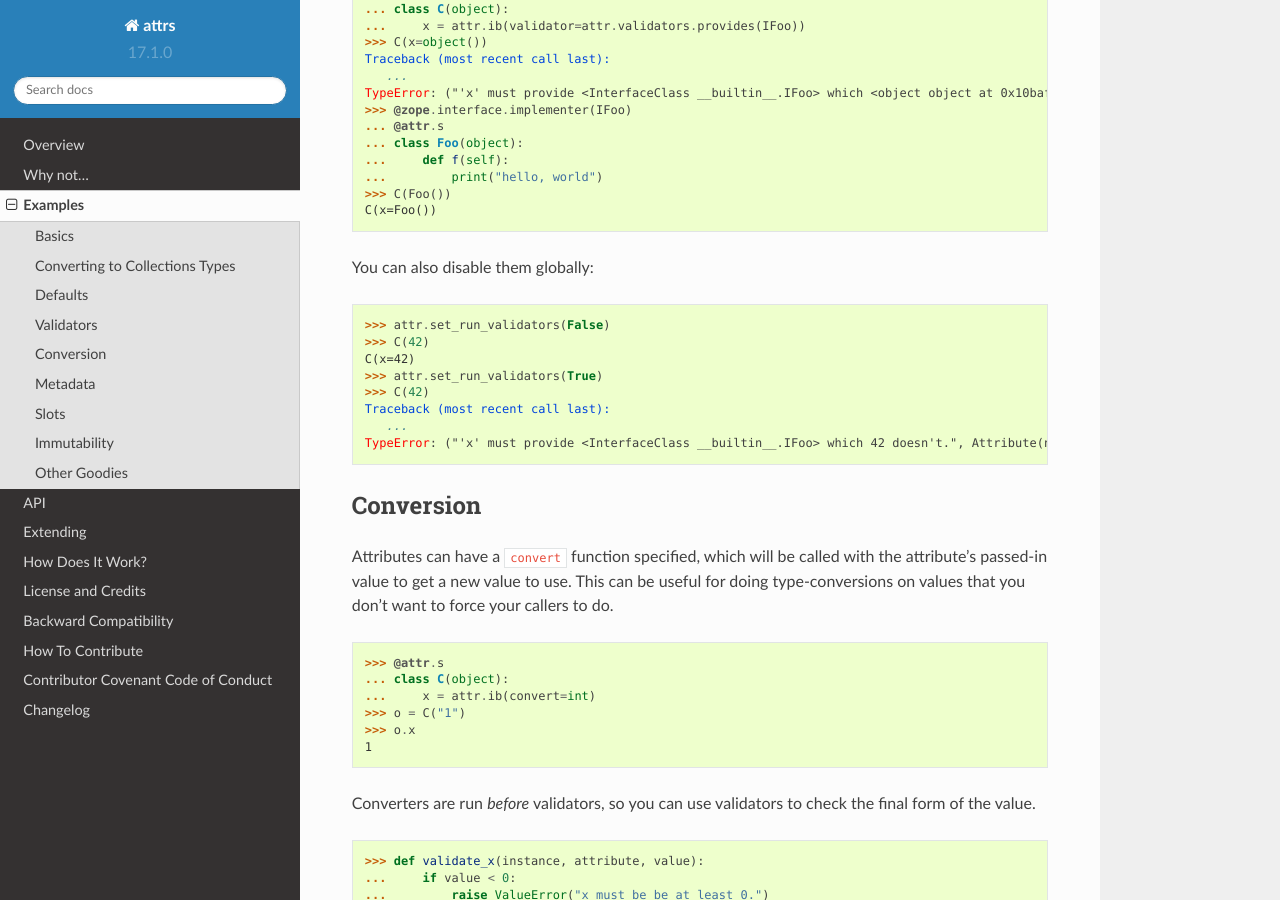
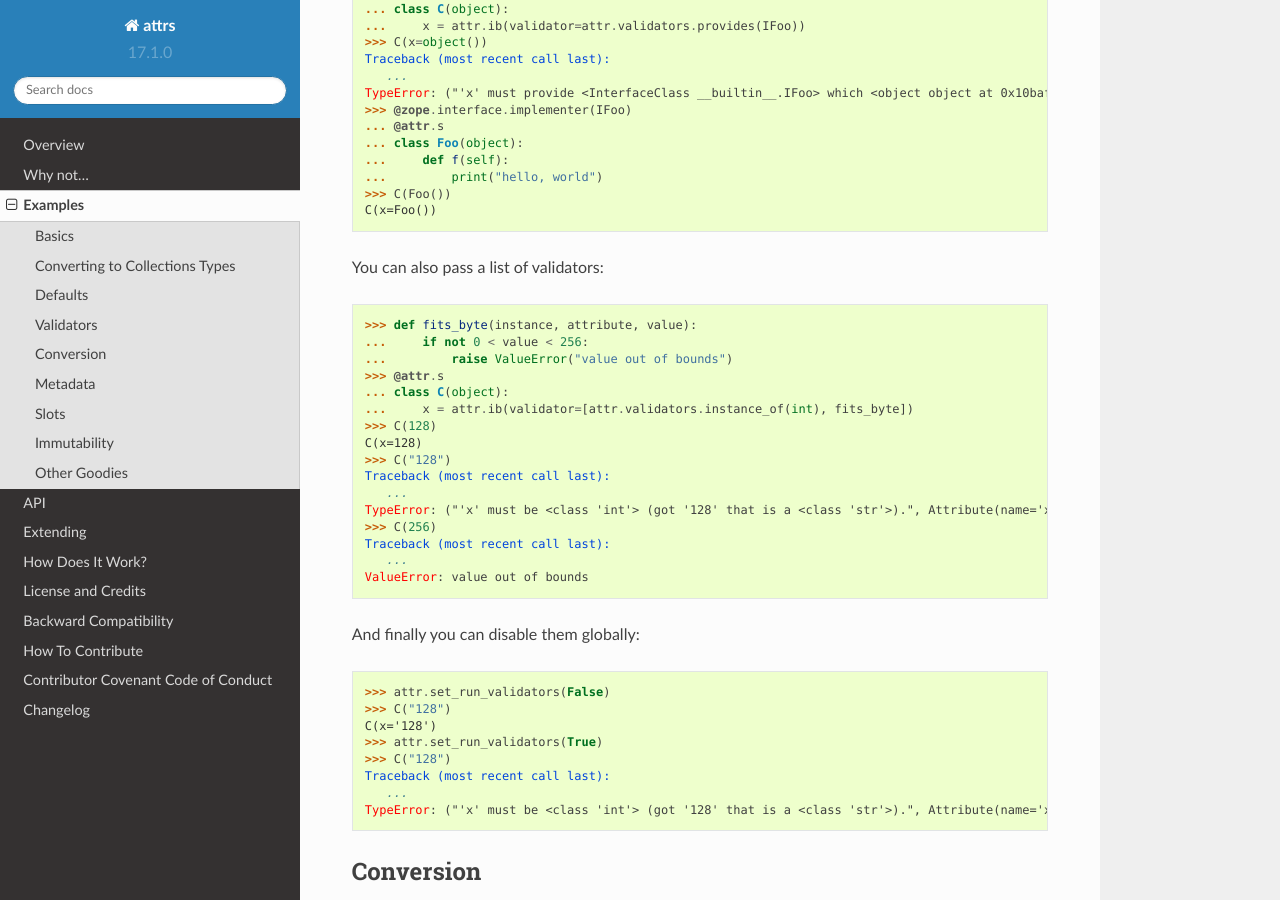
Before and after one commit to python-attrs/attrs, a Sphinx documentation site: the page built from docs/examples.rst, in a window 1280 px wide and 900 px high, scrolled down 6365 px. Built offline with Sphinx 7.4.7 and the Read the Docs theme 2.0.0, drawn with Linux system fonts in a browser that asks for light colours.

Commit message:
Allow validator to be a list of validators
Fixes #138

```diff
--- a/CHANGELOG.rst
+++ b/CHANGELOG.rst
@@ -36,6 +36,8 @@ Changes:
   `#118 <https://github.com/hynek/attrs/pull/118>`_
 - Fix ``__attrs_post_init__`` not being run when the validation is disabled.
   `#130 <https://github.com/hynek/attrs/pull/130>`_
+- The ``validator`` argument of ``@attr.s`` now can take a ``list`` of validators that all have to pass.
+  `#138 <https://github.com/hynek/attrs/issues/138>`_
 
 ----
 
--- a/docs/examples.rst
+++ b/docs/examples.rst
@@ -359,16 +359,37 @@ If you like `zope.interface <https://zopeinterface.readthedocs.io/en/latest/api.
    >>> C(Foo())
    C(x=Foo())
 
-You can also disable them globally:
+You can also pass a list of validators:
+
+.. doctest::
+
+   >>> def fits_byte(instance, attribute, value):
+   ...     if not 0 < value < 256:
+   ...         raise ValueError("value out of bounds")
+   >>> @attr.s
+   ... class C(object):
+   ...     x = attr.ib(validator=[attr.validators.instance_of(int), fits_byte])
+   >>> C(128)
+   C(x=128)
+   >>> C("128")
+   Traceback (most recent call last):
+      ...
+   TypeError: ("'x' must be <class 'int'> (got '128' that is a <class 'str'>).", Attribute(name='x', default=NOTHING, validator=[<instance_of validator for type <class 'int'>>, <function fits_byte at 0x10fd7a0d0>], repr=True, cmp=True, hash=True, init=True, convert=None, metadata=mappingproxy({})), <class 'int'>, '128')
+   >>> C(256)
+   Traceback (most recent call last):
+      ...
+   ValueError: value out of bounds
+
+And finally you can disable them globally:
 
    >>> attr.set_run_validators(False)
-   >>> C(42)
-   C(x=42)
+   >>> C("128")
+   C(x='128')
    >>> attr.set_run_validators(True)
-   >>> C(42)
+   >>> C("128")
    Traceback (most recent call last):
       ...
-   TypeError: ("'x' must provide <InterfaceClass __builtin__.IFoo> which 42 doesn't.", Attribute(name='x', default=NOTHING, validator=<provides validator for interface <InterfaceClass __builtin__.IFoo>>, repr=True, cmp=True, hash=True, init=True), <InterfaceClass __builtin__.IFoo>, 42)
+   TypeError: ("'x' must be <class 'int'> (got '128' that is a <class 'str'>).", Attribute(name='x', default=NOTHING, validator=[<instance_of validator for type <class 'int'>>, <function fits_byte at 0x10fd7a0d0>], repr=True, cmp=True, hash=True, init=True, convert=None, metadata=mappingproxy({})), <class 'int'>, '128')
 
 
 Conversion
```
Also changed, not shown: 2 other files.
